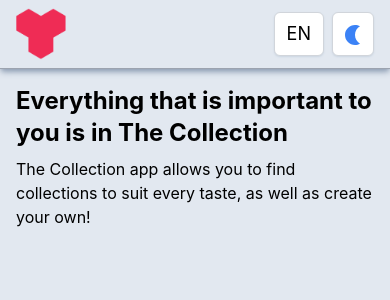
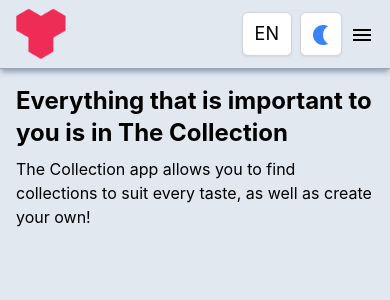
Before and after one commit to Djuslun/collections, a React (Create React App) app: page / in a window 390 px wide. Shown: the top 300 px of the page. Built offline with nearby package versions, Linux system fonts and the light colour scheme.

Commit message:
add burger menu

```diff
--- /dev/null
+++ b/src/components/header/burgerMenu/burgerMenu.tsx
@@ -0,0 +1,54 @@
+/* eslint-disable jsx-a11y/no-noninteractive-element-interactions */
+import { Button } from '@mui/base';
+import MenuIcon from '@mui/icons-material/Menu';
+import { SwipeableDrawer } from '@mui/material';
+import { useTranslation } from 'react-i18next';
+import { NavLink } from 'react-router-dom';
+import useBurgerMenu from './useBurgerMenu';
+
+function BurgerMenu() {
+    const { t } = useTranslation('translation', { keyPrefix: 'header' });
+    const { handleKeyDown, open, setOpen } = useBurgerMenu();
+
+    const activeClass = ({ isActive }: { isActive: boolean }): string =>
+        `${
+            isActive ? 'text-blue-600' : ''
+        } text-xl lg:text-2xl p-2 hover:bg-gray-100 dark:hover:bg-gray-700 bg-opacity-50 focus-visible:outline-none focus-visible:border-b border-gray-800 dark:border-gray-100`;
+
+    return (
+        <div className="md:hidden">
+            <Button className="button border-with-shadow" onClick={() => setOpen(true)}>
+                <MenuIcon />
+            </Button>
+            <SwipeableDrawer
+                anchor="right"
+                open={open}
+                onClose={() => setOpen(false)}
+                onOpen={() => setOpen(true)}
+            >
+                <div className="dark:bg-gray-800 dark:text-white bg-slate-200 min-h-screen">
+                    <nav
+                        onClick={() => setOpen(false)}
+                        onKeyDown={handleKeyDown}
+                        className="w-[250px] flex flex-col"
+                    >
+                        <NavLink className={activeClass} to="/">
+                            {t('nav.homePage')}
+                        </NavLink>
+                        <NavLink className={activeClass} to="/collections">
+                            {t('nav.collectionsPage')}
+                        </NavLink>
+                        <NavLink className={activeClass} to="/profile">
+                            {t('profile')}
+                        </NavLink>
+                        <Button className=" text-xl lg:text-2xl p-2 hover:bg-gray-100 dark:hover:bg-gray-700 bg-opacity-50 text-left focus-visible:outline-none focus-visible:border-b border-gray-800 dark:border-gray-100">
+                            Log out
+                        </Button>
+                    </nav>
+                </div>
+            </SwipeableDrawer>
+        </div>
+    );
+}
+
+export default BurgerMenu;
--- /dev/null
+++ b/src/components/header/burgerMenu/useBurgerMenu.ts
@@ -0,0 +1,28 @@
+import { KeyboardEventHandler, useState } from 'react';
+import { TSetState } from 'ts/types';
+
+interface IUseBurgerMenu {
+    open: boolean;
+    handleKeyDown: KeyboardEventHandler<HTMLDivElement>;
+    setOpen: TSetState<boolean>;
+}
+
+const useBurgerMenu = (): IUseBurgerMenu => {
+    const [open, setOpen] = useState<boolean>(false);
+
+    const handleKeyDown: KeyboardEventHandler<HTMLDivElement> = (event) => {
+        if (!event) {
+            return;
+        }
+        if (event.type === 'keydown' && (event.key === 'Tab' || event.key === 'Shift')) {
+            return;
+        }
+        if (event.type === 'keydown' && event.key === 'Esc') {
+            setOpen(false);
+        }
+    };
+
+    return { open, handleKeyDown, setOpen };
+};
+
+export default useBurgerMenu;
--- a/src/components/header/header.tsx
+++ b/src/components/header/header.tsx
@@ -1,6 +1,7 @@
 import Logo from 'components/logo/logo';
 import Container from 'ui/container';
 import AuthButton from './authButton/authButton';
+import BurgerMenu from './burgerMenu/burgerMenu';
 import ColorModeButton from './colorModeButton/colorModeButton';
 import LanguageSwitch from './languageSwitch/languageSwitchButton';
 import Nav from './nav/nav';
@@ -22,6 +23,7 @@
                             <AuthButton />
                             <ProfilePageButton />
                         </div>
+                        <BurgerMenu />
                     </div>
                 </div>
             </Container>
--- a/src/components/logo/logo.tsx
+++ b/src/components/logo/logo.tsx
@@ -7,7 +7,7 @@
             to="/"
             className="text-xl lg:text-2xl font-bold flex items-center leading-none"
         >
-            <img src={headerLogo} alt="logo" width={50} height={50} className="mr-2" />
+            <img src={headerLogo} alt="logo" width={50} height={50} className="md:mr-2" />
             <span className="hidden md:block">The Collection</span>
         </Link>
     );
--- /dev/null
+++ b/src/ts/types.ts
@@ -0,0 +1,6 @@
+import { Dispatch, SetStateAction } from 'react';
+
+type TSetState<T> = Dispatch<SetStateAction<T>>;
+
+// eslint-disable-next-line import/prefer-default-export
+export type { TSetState };
```
